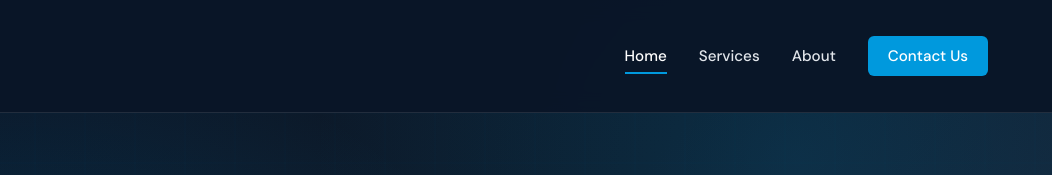
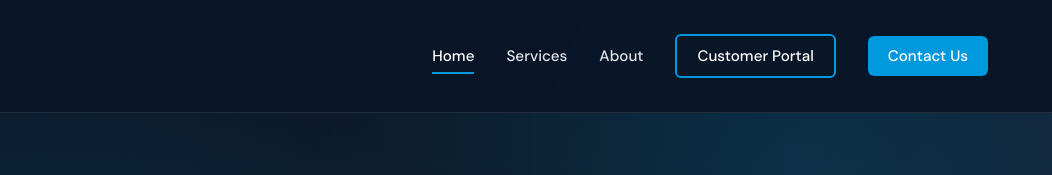
Before and after one commit to Krise18/kem-website, a website: page index.html in a window 1280 px wide. Shown: the top 175 px of the page, 228-1280 px from the left. Drawn offline with Linux system fonts and the light colour scheme.

Commit message:
Added Customer Portal button to nav bar and footer.

```diff
--- a/index.html
+++ b/index.html
@@ -28,6 +28,7 @@
         <li><a href="index.html" class="active">Home</a></li>
         <li><a href="services.html">Services</a></li>
         <li><a href="about.html">About</a></li>
+        <li><a href="https://suite.keminnovations.com/portal" class="nav-cta-secondary" target="_blank">Customer Portal</a></li>
         <li><a href="contact.html" class="nav-cta">Contact Us</a></li>
       </ul>
       <div class="nav-toggle" id="navToggle" onclick="toggleNav()">
@@ -226,6 +227,7 @@
             <li><a href="services.html">Services</a></li>
             <li><a href="about.html">About Us</a></li>
             <li><a href="contact.html">Contact</a></li>
+            <li><a href="https://suite.keminnovations.com/portal" target="_blank">Customer Portal</a></li>
           </ul>
         </div>
         <div class="footer-column">
--- a/styles.css
+++ b/styles.css
@@ -160,6 +160,25 @@ a:hover {
 
 .nav-cta:hover {
   background: var(--blue-light);
+  transform: translateY(-1px);
+  box-shadow: var(--shadow-blue);
+}
+
+.nav-cta-secondary {
+  background: transparent;
+  color: var(--white) !important;
+  padding: 0.6rem 1.25rem !important;
+  border-radius: 6px;
+  border: 2px solid var(--blue-primary);
+  font-weight: 600;
+}
+
+.nav-cta-secondary::after {
+  display: none !important;
+}
+
+.nav-cta-secondary:hover {
+  background: var(--blue-primary);
   transform: translateY(-1px);
   box-shadow: var(--shadow-blue);
 }
```
Also changed, not shown: about.html (+2 -0 lines), contact.html (+2 -0 lines), services.html (+2 -0 lines).
